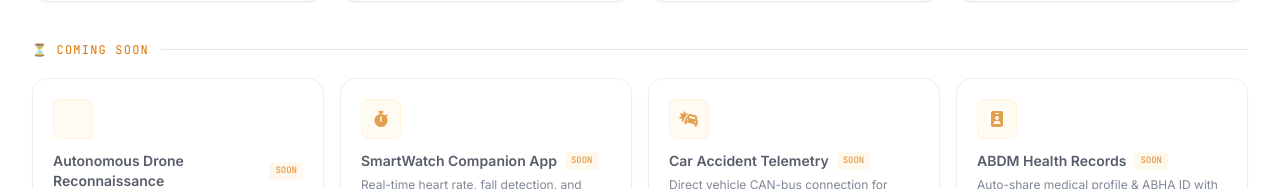
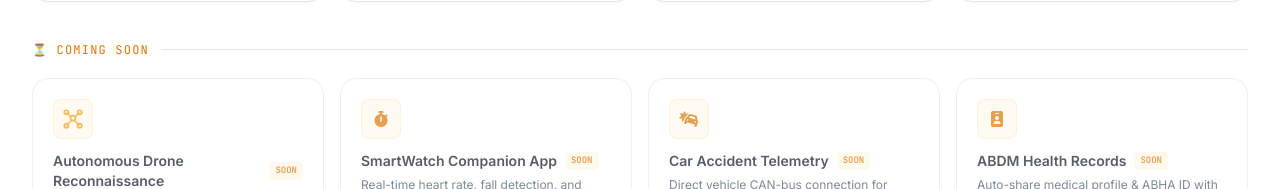
Before and after one commit to its-anuraj/SERS, a Next.js app in the folder apps/web-public/: page / in a window 1280 px wide. Shown: the part 8942-9131 px from the top of the page. Built offline with nearby package versions, Linux system fonts and the light colour scheme.

Commit message:
fix(web-public): render custom quadcopter drone SVG icon for Autonomous Drone Reconnaissance card

```diff
--- a/apps/web-public/app/page.tsx
+++ b/apps/web-public/app/page.tsx
@@ -1466,7 +1466,7 @@
   ];
 
   const coming = [
-    { icon: 'fa-plane-fly',   title: 'Autonomous Drone Reconnaissance', desc: 'Dispatches emergency drone ahead of ambulance to stream live 4K footage, assess severity & verify fake alerts in <2 min.' },
+    { icon: 'drone',          title: 'Autonomous Drone Reconnaissance', desc: 'Dispatches emergency drone ahead of ambulance to stream live 4K footage, assess severity & verify fake alerts in <2 min.' },
     { icon: 'fa-stopwatch',   title: 'SmartWatch Companion App',       desc: 'Real-time heart rate, fall detection, and haptic SOS triggers for Wear OS & Apple Watch.' },
     { icon: 'fa-car-burst',   title: 'Car Accident Telemetry',        desc: 'Direct vehicle CAN-bus connection for airbag deployment & high-G collision detection.' },
     { icon: 'fa-id-badge',    title: 'ABDM Health Records',           desc: 'Auto-share medical profile & ABHA ID with emergency room staff.' },
@@ -1515,7 +1515,18 @@
               <div key={f.title} className="glass rounded-2xl p-5 opacity-70">
                 <div className="w-10 h-10 rounded-lg flex items-center justify-center mb-3"
                   style={{ background: 'rgba(255,181,71,0.10)', border: '1px solid rgba(255,181,71,0.2)' }}>
-                  <i className={`fa-solid ${f.icon}`} style={{ color: 'var(--amber)' }} />
+                  {f.icon === 'drone' ? (
+                    <svg className="w-5 h-5 text-amber-500" viewBox="0 0 24 24" fill="none" stroke="currentColor" strokeWidth="2" strokeLinecap="round" strokeLinejoin="round">
+                      <path d="M12 8a3 3 0 1 0 0 6 3 3 0 0 0 0-6z"/>
+                      <path d="M5 5l4 4M19 5l-4 4M5 19l4-4M19 19l-4-4"/>
+                      <circle cx="4" cy="4" r="2.5"/>
+                      <circle cx="20" cy="4" r="2.5"/>
+                      <circle cx="4" cy="20" r="2.5"/>
+                      <circle cx="20" cy="20" r="2.5"/>
+                    </svg>
+                  ) : (
+                    <i className={`fa-solid ${f.icon}`} style={{ color: 'var(--amber)' }} />
+                  )}
                 </div>
                 <div className="flex items-center gap-2 mb-1">
                   <div className="text-sm font-semibold">{f.title}</div>
```
